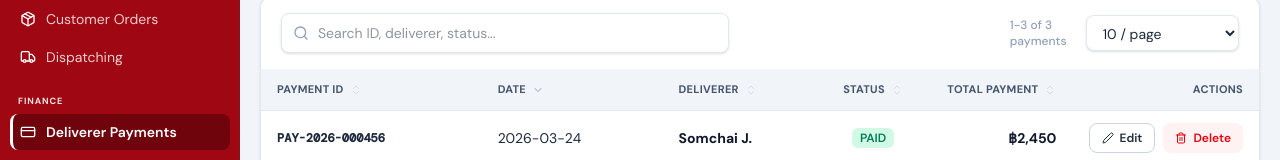
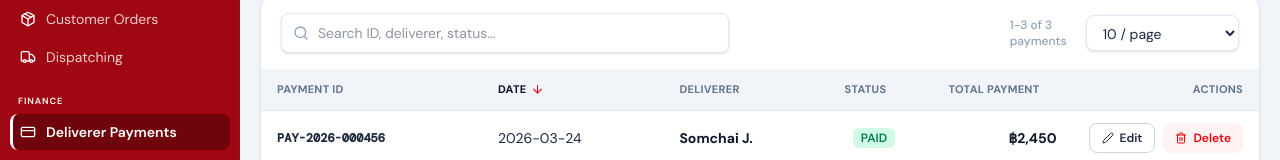
Before and after one commit to MANGKONYOK/Vanz, a React (Vite) app in the folder client/: page / in a window 1280 px wide. Both pictures are taken after a click on the button "Deliverer Payments". Shown: the part 150-310 px from the top of the page. Built offline with nearby package versions, Linux system fonts and the light colour scheme.

Commit message:
Table header develop
- fix an arrow of sorting list

```diff
--- a/client/src/components/ui/Table.jsx
+++ b/client/src/components/ui/Table.jsx
@@ -1,4 +1,4 @@
-import { ChevronUp, ChevronDown, ChevronsUpDown } from 'lucide-react';
+import { ArrowUp, ArrowDown, ArrowUpDown } from 'lucide-react';
 
 export default function Table({ headers, children, minWidth = '500px', onSort, sortConfig }) {
     return (
@@ -9,23 +9,35 @@ export default function Table({ headers, children, minWidth = '500px', onSort, s
                         {headers.map((h, i) => {
                             const isSortable = h.sortable && onSort;
                             const isSorted = sortConfig?.key === h.key;
+
+                            const textClass = isSorted
+                                ? 'text-slate-900 font-extrabold'
+                                : isSortable
+                                    ? 'text-slate-500 hover:text-slate-900 transition-colors duration-200'
+                                    : 'text-slate-500';
+
                             return (
                                 <th
                                     key={i}
                                     onClick={() => isSortable && onSort(h.key)}
                                     style={{ width: h.width }}
-                                    className={`px-4 py-3 text-[11px] font-bold uppercase tracking-wide text-slate-600 whitespace-nowrap
+                                    className={`px-4 py-3 text-[11px] uppercase tracking-wide whitespace-nowrap group select-none
                                         ${h.right ? 'text-right' : ''} ${h.center ? 'text-center' : ''}
-                                        ${isSortable ? 'cursor-pointer hover:bg-slate-200 transition-colors' : ''}`}
+                                        ${isSortable ? 'cursor-pointer hover:bg-slate-200/50 transition-colors' : ''}
+                                        ${textClass}`}
                                 >
-                                    <div className={`flex items-center gap-1.5 ${h.right ? 'justify-end' : h.center ? 'justify-center' : ''}`}>
-                                        {h.label}
+                                    <div className={`flex items-center gap-1 ${h.right ? 'justify-end' : h.center ? 'justify-center' : ''}`}>
+                                        <span>{h.label}</span>
                                         {isSortable && (
-                                            <span className="text-slate-400">
+                                            <span className="inline-flex items-center min-h-[14px]">
                                                 {isSorted ? (
-                                                    sortConfig.direction === 'asc' ? <ChevronUp size={12} className="text-slate-400" /> : <ChevronDown size={12} className="text-slate-400" />
+                                                    sortConfig.direction === 'asc' ? (
+                                                        <ArrowUp size={13} className="text-red-600 font-bold animate-bounce-subtle" />
+                                                    ) : (
+                                                        <ArrowDown size={13} className="text-red-600 font-bold animate-bounce-subtle" />
+                                                    )
                                                 ) : (
-                                                    <ChevronsUpDown size={12} className="opacity-30" />
+                                                    <ArrowUpDown size={13} className="opacity-0 group-hover:opacity-100 transition-opacity duration-200 text-slate-400" />
                                                 )}
                                             </span>
                                         )}
--- a/client/src/index.css
+++ b/client/src/index.css
@@ -4,3 +4,16 @@ body {
   margin: 0;
   padding: 0;
 }
+
+@keyframes bounce-subtle {
+  0%, 100% {
+    transform: translateY(0);
+  }
+  50% {
+    transform: translateY(-2px);
+  }
+}
+
+.animate-bounce-subtle {
+  animation: bounce-subtle 1.5s ease-in-out infinite;
+}
--- a/client/src/views/finance/DelivererPaymentView.jsx
+++ b/client/src/views/finance/DelivererPaymentView.jsx
@@ -55,13 +55,13 @@ export default function DelivererPaymentView({ showToast, onNavigateBack }) {
             <Card className="p-5">
                 <h3 className="font-bold text-slate-900 mb-4">Payment Header</h3>
                 <div className="grid grid-cols-1 md:grid-cols-3 gap-4">
-                    <FormField label="Payment Code">
+                    <FormField label="Payment ID">
                         <Input readOnly defaultValue="PAY-2026-000456" className="bg-slate-50 font-mono text-slate-500" />
                     </FormField>
                     <FormField label="Deliverer" required>
                         <LovInput value={deliverer} onLov={() => setIsLovOpen(true)} placeholder="Select deliverer..." />
                     </FormField>
-                    <FormField label="Payment Date" required>
+                    <FormField label="Date" required>
                         <Input type="date" value={paymentDate} onChange={e => setPaymentDate(e.target.value)} />
                     </FormField>
                     <FormField label="Period Start">
```
